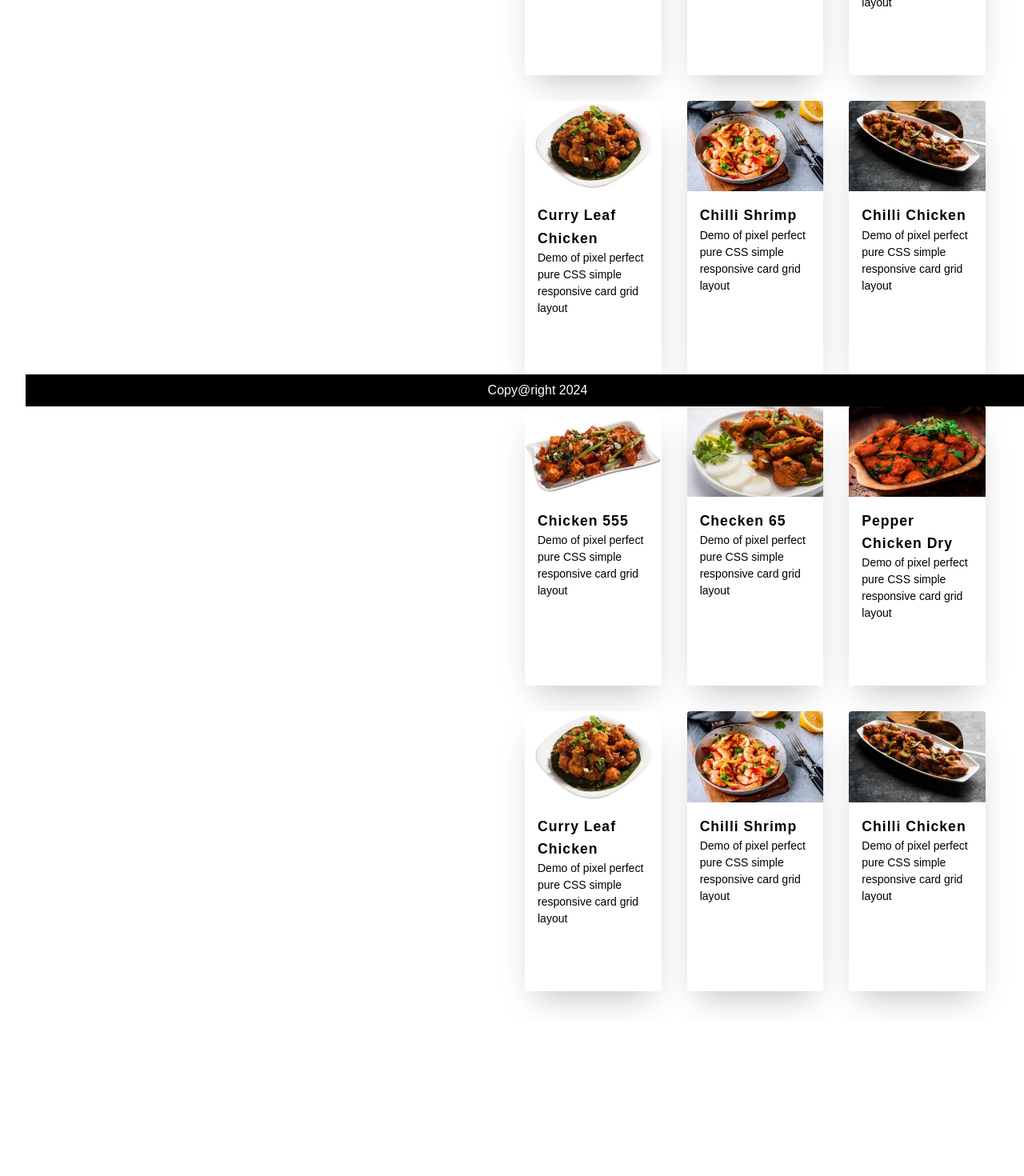
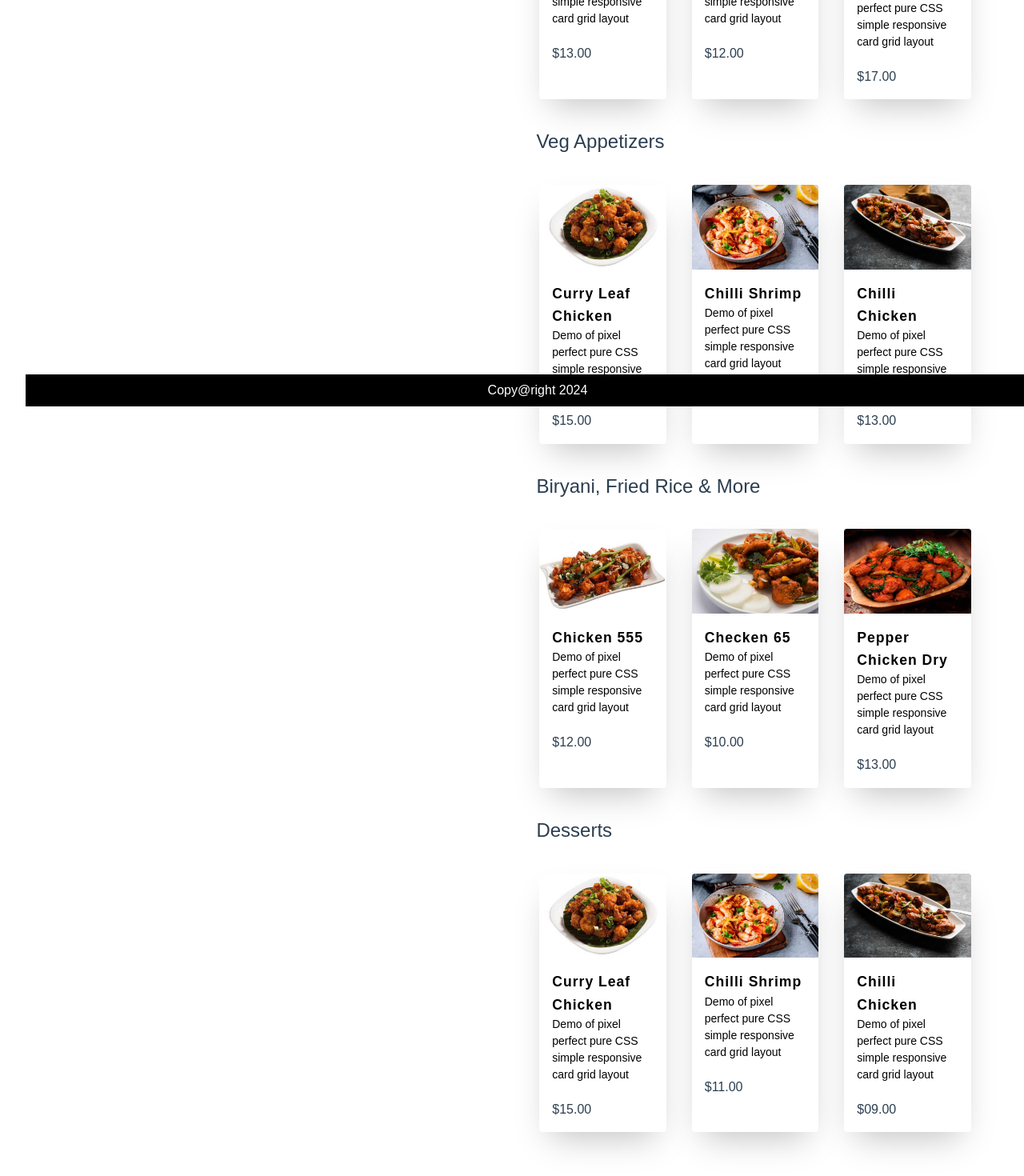
Before and after one commit to chinnollasrujana/vuejsRestarent, a Vue app: page / in a window 1280 px wide. Shown: the part 292-1762 px from the top of the page at 80% size. Before the commit the page ends 1567 px from the top, so only its background shows below. Built offline with nearby package versions, Linux system fonts and the light colour scheme; the HTML template or start-up script is replaced by a standard one.

Commit message:
updated list of Items

```diff
--- a/src/components/HelloWorld.vue
+++ b/src/components/HelloWorld.vue
@@ -1,6 +1,6 @@
 <template>
    <div class="main">
-
+ <h1 class="menu_cate_titel">Non Veg Appetizers</h1>
   <ul class="cards">
     <li class="cards_item">
       <div class="card">
@@ -8,7 +8,7 @@
         <div class="card_content">
           <h2 class="card_title">Chicken 555</h2>
           <p class="card_text">Demo of pixel perfect pure CSS simple responsive card grid layout</p>
-          <button class="btn card_btn">Read More</button>
+          <span>$13.00</span>
         </div>
       </div>
     </li>
@@ -18,7 +18,7 @@
         <div class="card_content">
           <h2 class="card_title">Checken 65</h2>
           <p class="card_text">Demo of pixel perfect pure CSS simple responsive card grid layout</p>
-          <button class="btn card_btn">Read More</button>
+          <span>$12.00</span>
         </div>
       </div>
     </li>
@@ -28,17 +28,22 @@
         <div class="card_content">
           <h2 class="card_title">Pepper Chicken Dry</h2>
           <p class="card_text">Demo of pixel perfect pure CSS simple responsive card grid layout</p>
-          <button class="btn card_btn">Read More</button>
+          <span>$17.00</span>
         </div>
       </div>
     </li>
+
+    </ul>
+    <h1 class="menu_cate_titel">Veg Appetizers</h1>
+    <ul class="cards">
+
     <li class="cards_item">
       <div class="card">
         <div class="card_image"><img src="../assets/images/menuimages/Curry-Leaf_Chicken.jpeg"></div>
         <div class="card_content">
           <h2 class="card_title">Curry Leaf Chicken</h2>
           <p class="card_text">Demo of pixel perfect pure CSS simple responsive card grid layout</p>
-          <button class="btn card_btn">Read More</button>
+          <span>$15.00</span>
         </div>
       </div>
     </li>
@@ -48,7 +53,7 @@
         <div class="card_content">
           <h2 class="card_title">Chilli Shrimp</h2>
           <p class="card_text">Demo of pixel perfect pure CSS simple responsive card grid layout</p>
-          <button class="btn card_btn">Read More</button>
+          <span>$15.00</span>
         </div>
       </div>
     </li>
@@ -58,17 +63,20 @@
         <div class="card_content">
           <h2 class="card_title">Chilli Chicken</h2>
           <p class="card_text">Demo of pixel perfect pure CSS simple responsive card grid layout</p>
-          <button class="btn card_btn">Read More</button>
+          <span>$13.00</span>
         </div>
       </div>
     </li>
+  </ul>
+    <h1 class="menu_cate_titel">Biryani, Fried Rice & More</h1>
+    <ul class="cards">
     <li class="cards_item">
       <div class="card">
         <div class="card_image"><img src="../assets/images/menuimages/chiken-menchurya.jpeg"></div>
         <div class="card_content">
           <h2 class="card_title">Chicken 555</h2>
           <p class="card_text">Demo of pixel perfect pure CSS simple responsive card grid layout</p>
-          <button class="btn card_btn">Read More</button>
+          <span>$12.00</span>
         </div>
       </div>
     </li>
@@ -78,7 +86,7 @@
         <div class="card_content">
           <h2 class="card_title">Checken 65</h2>
           <p class="card_text">Demo of pixel perfect pure CSS simple responsive card grid layout</p>
-          <button class="btn card_btn">Read More</button>
+          <span>$10.00</span>
         </div>
       </div>
     </li>
@@ -88,17 +96,20 @@
         <div class="card_content">
           <h2 class="card_title">Pepper Chicken Dry</h2>
           <p class="card_text">Demo of pixel perfect pure CSS simple responsive card grid layout</p>
-          <button class="btn card_btn">Read More</button>
+          <span>$13.00</span>
         </div>
       </div>
     </li>
+  </ul>
+    <h1 class="menu_cate_titel">Desserts</h1>
+    <ul class="cards">
     <li class="cards_item">
       <div class="card">
         <div class="card_image"><img src="../assets/images/menuimages/Curry-Leaf_Chicken.jpeg"></div>
         <div class="card_content">
           <h2 class="card_title">Curry Leaf Chicken</h2>
           <p class="card_text">Demo of pixel perfect pure CSS simple responsive card grid layout</p>
-          <button class="btn card_btn">Read More</button>
+          <span>$15.00</span>
         </div>
       </div>
     </li>
@@ -108,7 +119,7 @@
         <div class="card_content">
           <h2 class="card_title">Chilli Shrimp</h2>
           <p class="card_text">Demo of pixel perfect pure CSS simple responsive card grid layout</p>
-          <button class="btn card_btn">Read More</button>
+          <span>$11.00</span>
         </div>
       </div>
     </li>
@@ -118,7 +129,7 @@
         <div class="card_content">
           <h2 class="card_title">Chilli Chicken</h2>
           <p class="card_text">Demo of pixel perfect pure CSS simple responsive card grid layout</p>
-          <button class="btn card_btn">View</button>
+          <span>$09.00</span>
         </div>
       </div>
     </li>
@@ -142,11 +153,10 @@ export default{
   max-width: 1200px;
   margin: 20px auto;
 }
-
 h1 {
     font-size: 24px;
     font-weight: 400;
-    text-align: center;
+    text-align: left;
 }
 
 img {
@@ -155,30 +165,12 @@ img {
   vertical-align: middle;
 }
 
-.btn {
-  color: #ffffff;
-  padding: 0.8rem;
-  font-size: 14px;
-  text-transform: uppercase;
-  border-radius: 4px;
-  font-weight: 400;
-  display: block;
-  width: 100%;
-  cursor: pointer;
-  border: 1px solid rgba(255, 255, 255, 0.2);
-  background: transparent;
-}
-
-.btn:hover {
-  background-color: rgba(255, 255, 255, 0.12);
-}
-
 .cards {
   display: flex;
   flex-wrap: wrap;
   list-style: none;
   margin: 0;
-  padding: 0;
+  padding: 3%;
 }
 
 .cards_item {
@@ -228,5 +220,7 @@ img {
   margin-bottom: 1.25rem;
   font-weight: 400;
 }
-
+.menu_cate_titel{
+  margin-left: 5%;
+}
    </style>
--- a/src/views/AboutView.vue
+++ b/src/views/AboutView.vue
@@ -7,7 +7,7 @@
   <div class="item">
 
     <div class="about_text">
-
+      <h1>About us</h1>
       <p> We warmly welcome you as our guest to Indian Restaurant Flavours. Whether you are familiar with Indian cuisine, or a first-timer, our team take great care to ensure each dish suits the guest perfectly, and our chefs are happy to adjust dishes to personal taste. Our list of food is chosen with care to complement the flavours of Indian cuisine. For special occasions, we are happy to prepare a specific menu in consultation with our customers, and we always welcome groups and parties
  </p>
     <img src="../assets/images/logo2.png" />
```
